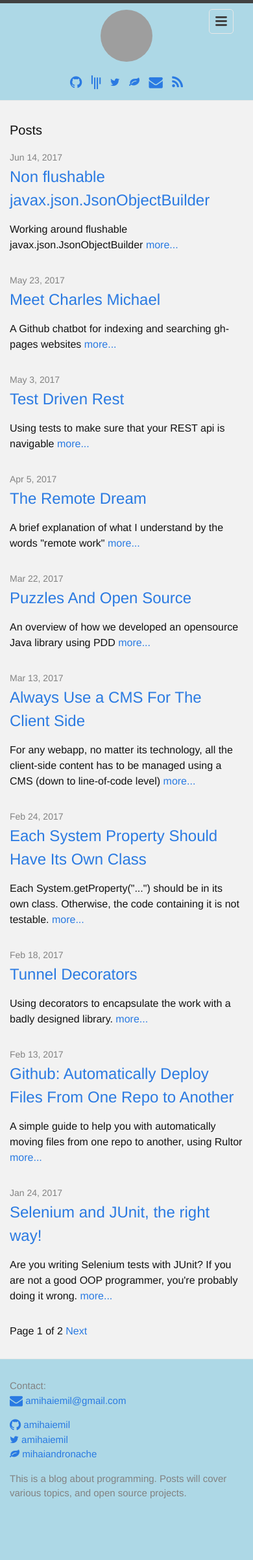
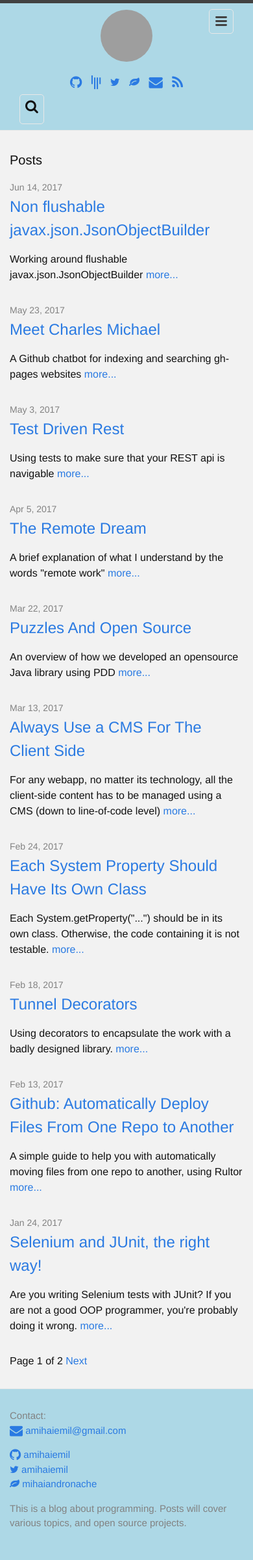
Before and after one commit to amihaiemil/amihaiemil.github.io, a Jekyll site: the page built from index.html, in a window 390 px wide. Shown: the whole page at 65% size. Built offline with Jekyll 4.4.1, drawn with Linux system fonts in a browser that asks for light colours; the list of posts is cut into pages by our own code; comment, search, counter and statistics services are not loaded; before the commit the page ends 2354 px from its top, so only the background shows below that; grey boxes are pictures that could not be loaded.

Commit message:
search mobile

```diff
--- a/_includes/header.html
+++ b/_includes/header.html
@@ -51,7 +51,12 @@
         <a class="page-link" href="/aboutme/about.html">About me</a>
       </div>
     </nav>
-    <div id="charles-search"></div>
+    <nav class="site-nav-search">
+      <i class="menu-icon fa fa-search fa-lg"></i>
+      <div class="trigger">
+        <div id="charles-search"></div>
+      </div>
+    </nav>
   </div>
 
 </header>
--- a/_sass/_layout.scss
+++ b/_sass/_layout.scss
@@ -86,7 +86,45 @@
     }
 }
 
+.site-nav-search {
+    float: left;
+    line-height: 56px;
 
+    .menu-icon {
+        display: none;
+    }
+
+    @include media-query($on-palm) {
+        position: relative;
+        left: 15px;
+        bottom: 9px;
+        background-color: $background-color;
+        border: 1px solid $grey-color-light;
+        border-radius: 5px;
+        text-align: right;
+
+        .menu-icon {
+            display: block;
+            float: right;
+            width: 36px;
+            height: 26px;
+            line-height: 0;
+            padding-top: 50%;
+            text-align: center;
+        }
+
+        .trigger {
+            clear: both;
+            display: none;
+        }
+
+        &:hover .trigger {
+            display: block;
+            padding-bottom: 5px;
+        }
+
+    }
+}
 
 /**
  * Site footer
```
